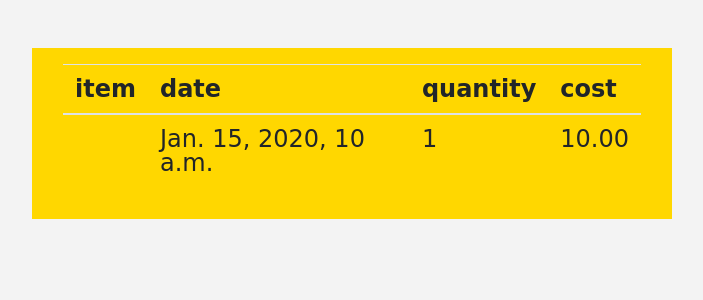
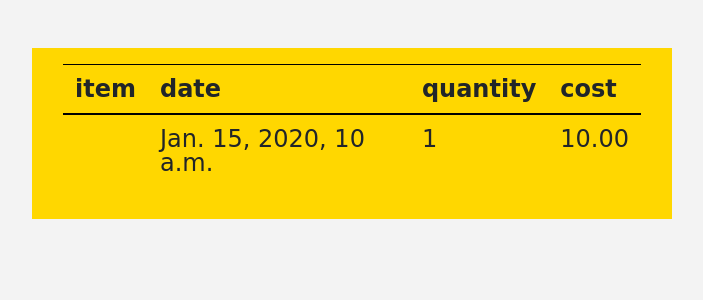
Before and after one commit to gbalaratnaswamy/basic_ecomerence, a Django app: page /orders in a window 1280 px wide. Shown: the part 110-410 px from the top of the page, without its empty margins (288-991 px from the left). Run offline with Django 3.2, Linux system fonts and the light colour scheme; a user stored in the database is signed in; tables that the repository leaves empty hold one stand-in row (values such as "Sample post"); data that the repository does not hold is empty; some libraries are stand-ins or nearby versions; some web fonts are replaced.

Commit message:
cbp theme fix to orders

```diff
--- a/templates/orders.html
+++ b/templates/orders.html
@@ -48,4 +48,17 @@
             </div>
         </div>
     </div>
+    <style>
+        .table td {
+            border-top: 1px solid black;
+        }
+
+        .table th {
+            border-top: 1px solid black;
+
+        }
+        .table thead th{
+            border-bottom: 2px solid black;
+        }
+    </style>
 {% endblock %}
```
